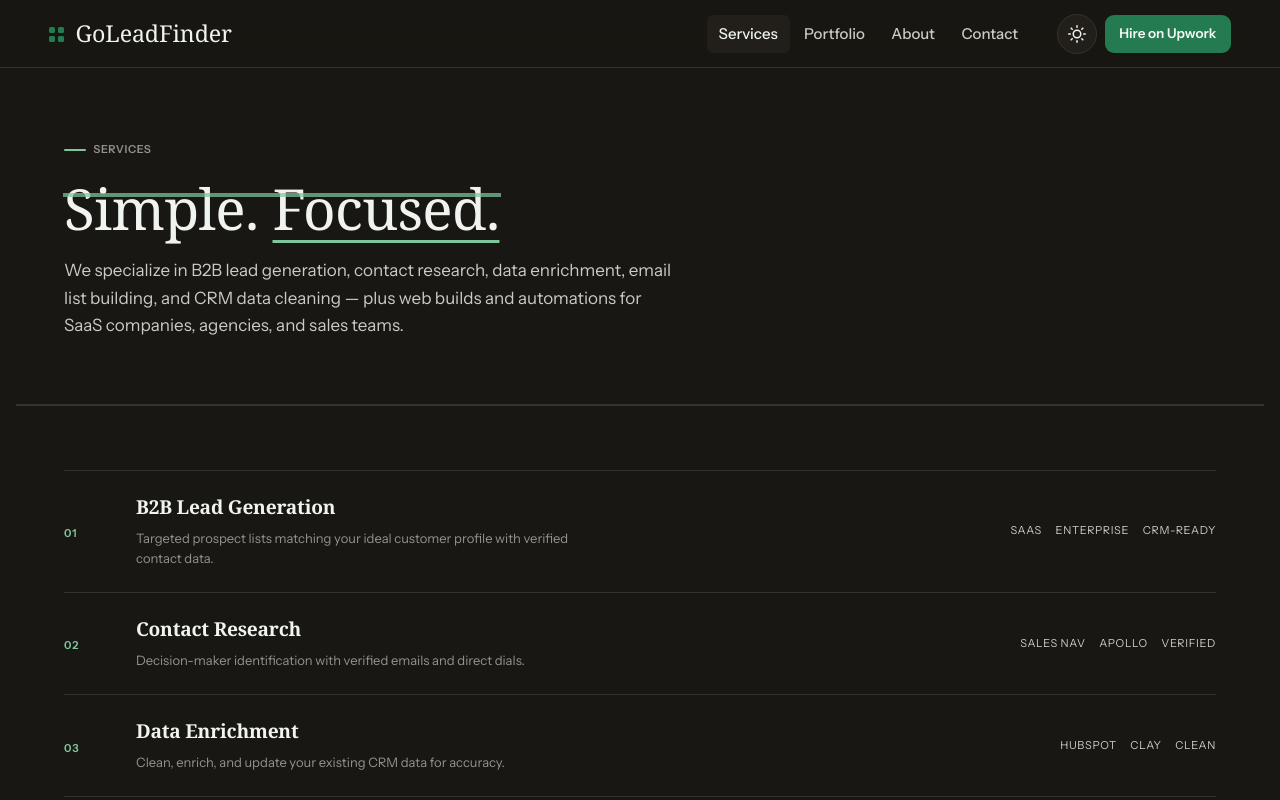
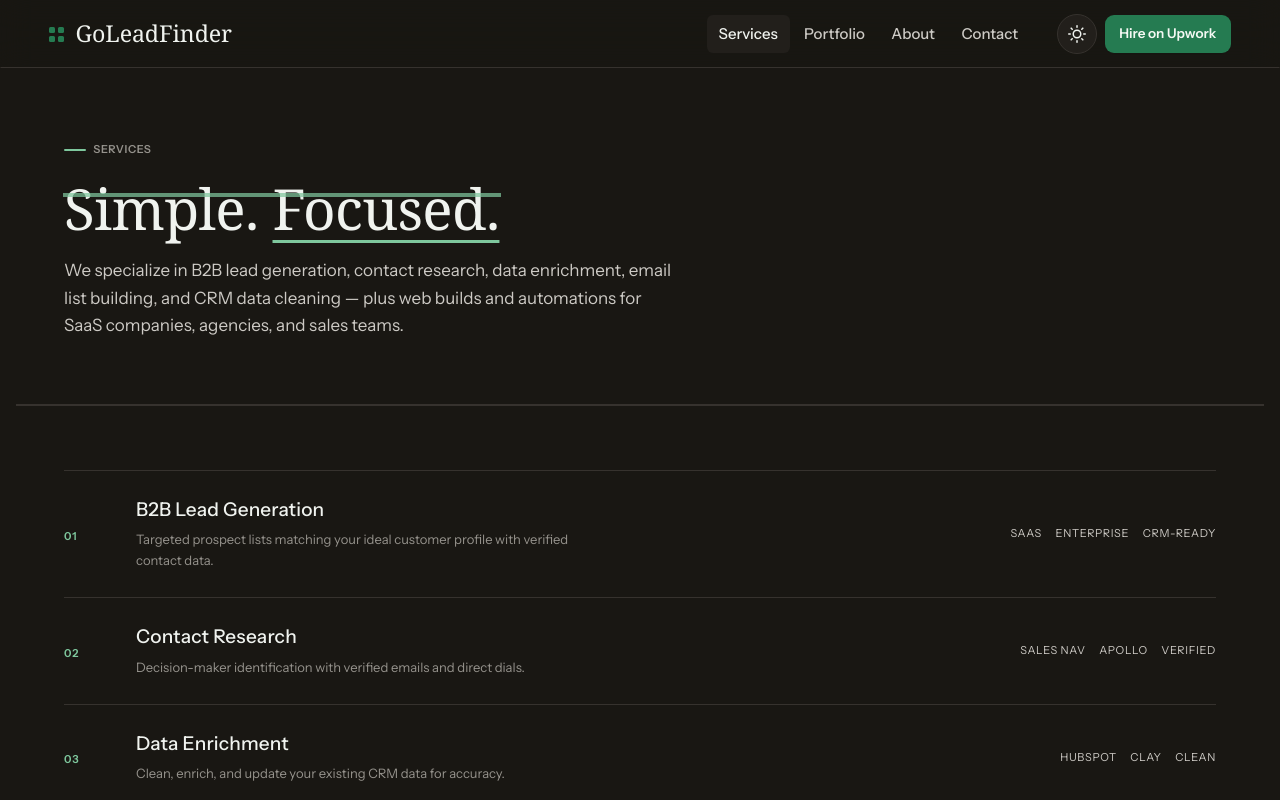
Before and after one commit to muhammadbinriaz/z-upwork-project-portfolio, a React (Vite) app: page /services in a window 1280 px wide. Shown: the top 800 px of the page. Built offline with nearby package versions, Linux system fonts and the light colour scheme; a web font is replaced by a local one.

Commit message:
Ease cramped service list titles.
Those h3s were inheriting Canela + tight tracking and faux-bold, so switch them to Söhne medium with more open spacing.

```diff
--- a/src/index.css
+++ b/src/index.css
@@ -831,7 +831,7 @@ textarea.input { resize: vertical; min-height: 6rem; }
   display: grid;
   grid-template-columns: auto 1fr;
   gap: var(--space-md) var(--space-lg);
-  padding: var(--space-lg) 0;
+  padding: clamp(1.15rem, 2.5vw, 1.65rem) 0;
   border-bottom: 1px solid var(--color-rule);
   align-items: start;
 }
@@ -850,16 +850,18 @@ textarea.input { resize: vertical; min-height: 6rem; }
   padding-top: 0.35rem;
 }
 .service-row__title {
-  font-size: clamp(1.05rem, 1.6vw, 1.2rem);
-  font-weight: 600;
-  color: var(--color-ink);
-  margin: 0 0 var(--space-xs);
-  line-height: 1.3;
+  font-family: var(--font-ui);
+  font-size: clamp(1.0625rem, 1.5vw, 1.1875rem);
+  font-weight: 500;
+  letter-spacing: 0.01em;
+  color: var(--color-ink);
+  margin: 0 0 0.4rem;
+  line-height: 1.35;
 }
 .service-row__text {
   font-size: var(--text-sm);
   color: var(--color-muted);
-  line-height: 1.55;
+  line-height: 1.6;
   margin: 0;
   max-width: 52ch;
 }
```
